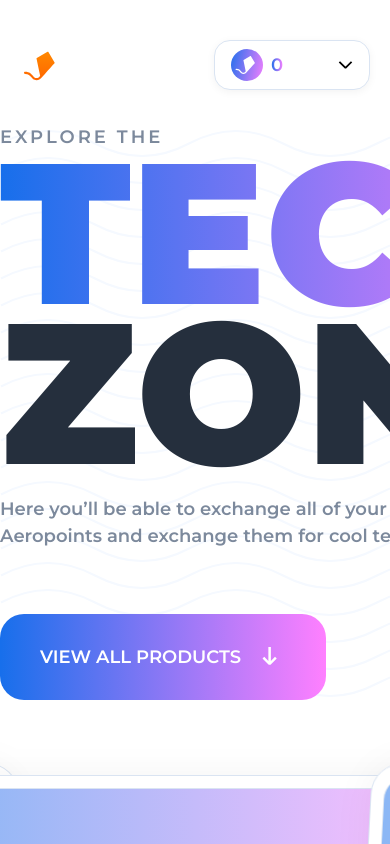
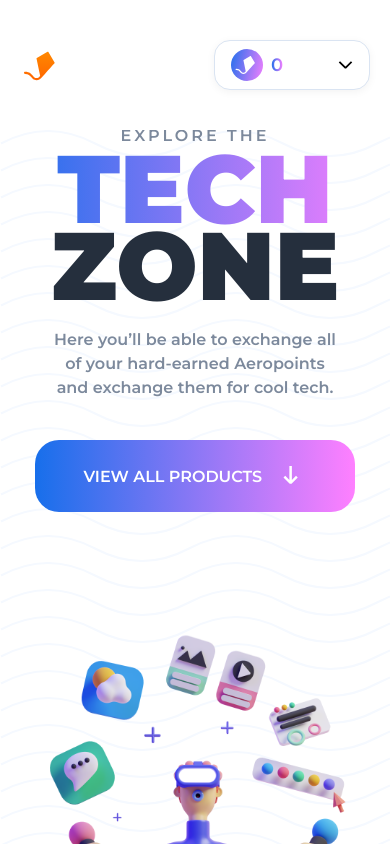
Before and after one commit to Agus-Sartorio/aeroLabChallenge, a Next.js app: page / in a window 390 px wide. Shown: the top 844 px of the page. Built offline with nearby package versions, Linux system fonts and the light colour scheme; no server answers.

Commit message:
hero responsive

```diff
--- a/components/Hero/index.tsx
+++ b/components/Hero/index.tsx
@@ -25,9 +25,7 @@ const Hero = () => {
           />
         </a>
       </div>
-      <div className="hero-img">
-        <Image src={hero} alt="" />
-      </div>
+      <div className="hero-img" aria-hidden="true" />
     </StyledHero>
   );
 };
--- a/components/Hero/styles.ts
+++ b/components/Hero/styles.ts
@@ -5,7 +5,7 @@ export const StyledHero = styled.section`
   max-width: var(--max-width);
   margin: 0 auto;
   background-image: url("/assets/illustrations/single-wave-pattern.svg");
-  align-items: center;
+  /*  align-items: center; */
   justify-content: space-between;
   overflow-y: hidden;
 
@@ -65,5 +65,45 @@ export const StyledHero = styled.section`
 
   .hero-img {
     margin-top: -85px;
+    width: 100%;
+    background-image: url("assets/illustrations/Hero-bg.png");
+    background-size: contain;
+    background-repeat: no-repeat;
+    background-position: center 10px;
+  }
+
+  @media (max-width: 1024px) {
+    flex-direction: column;
+
+    & > div:first-child {
+      text-align: center;
+    }
+
+    .texto1 {
+      font-size: 16px;
+    }
+
+    .texto2,
+    .texto3 {
+      font-size: 96px;
+    }
+
+    p {
+      font-size: 16px;
+      max-width: 290px;
+      margin: 24px auto 0;
+    }
+
+    a {
+      margin-top: 40px;
+      padding: 20px 48px;
+      font-size: 16px;
+    }
+
+    .hero-img {
+      height: 520px;
+      margin-top: 50px;
+      background-image: url("assets/illustrations/hero-responsive.png");
+    }
   }
 `;
```
